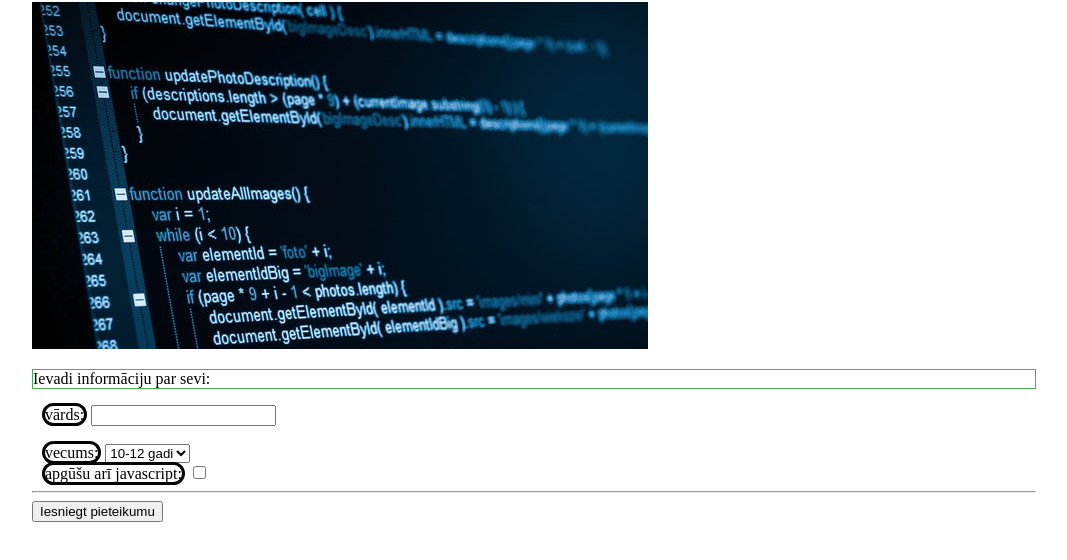
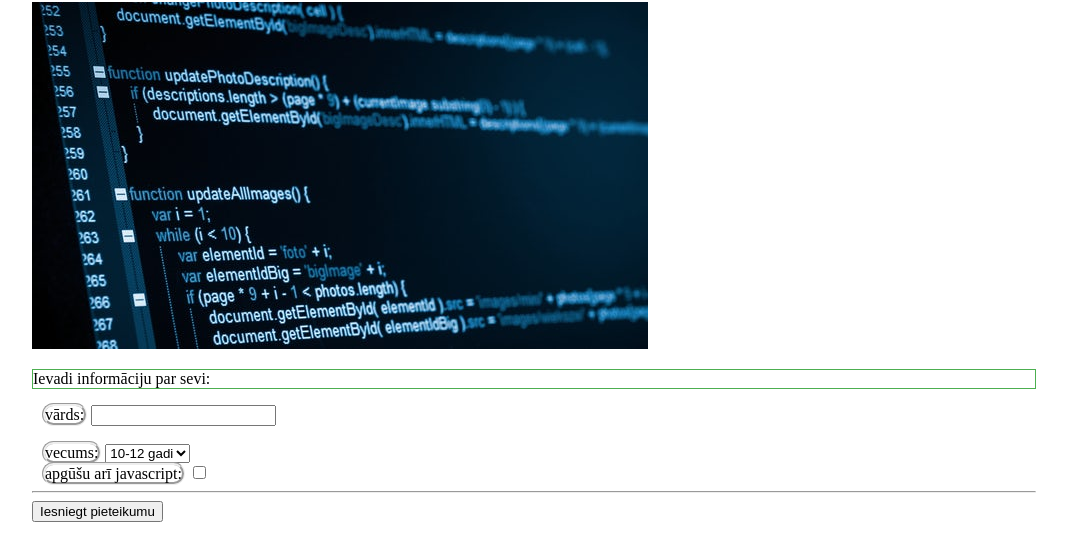
Before and after one commit to andrisjansons18/1, a plain HTML site: page index.html in a window 1280 px wide. Shown: the part 158-718 px from the top of the page, without its empty margins (106-1173 px from the left). Drawn offline with Linux system fonts and the light colour scheme.

Commit message:
Update style.css

```diff
--- a/css/style.css
+++ b/css/style.css
@@ -8,7 +8,7 @@
   margin: 50px 100px 50px 100px;
 }
 .iesniegt{
-border-style: solid;
+border-style: groove;
 border-radius: 30px;
 margin-left: 10px
 }
```
